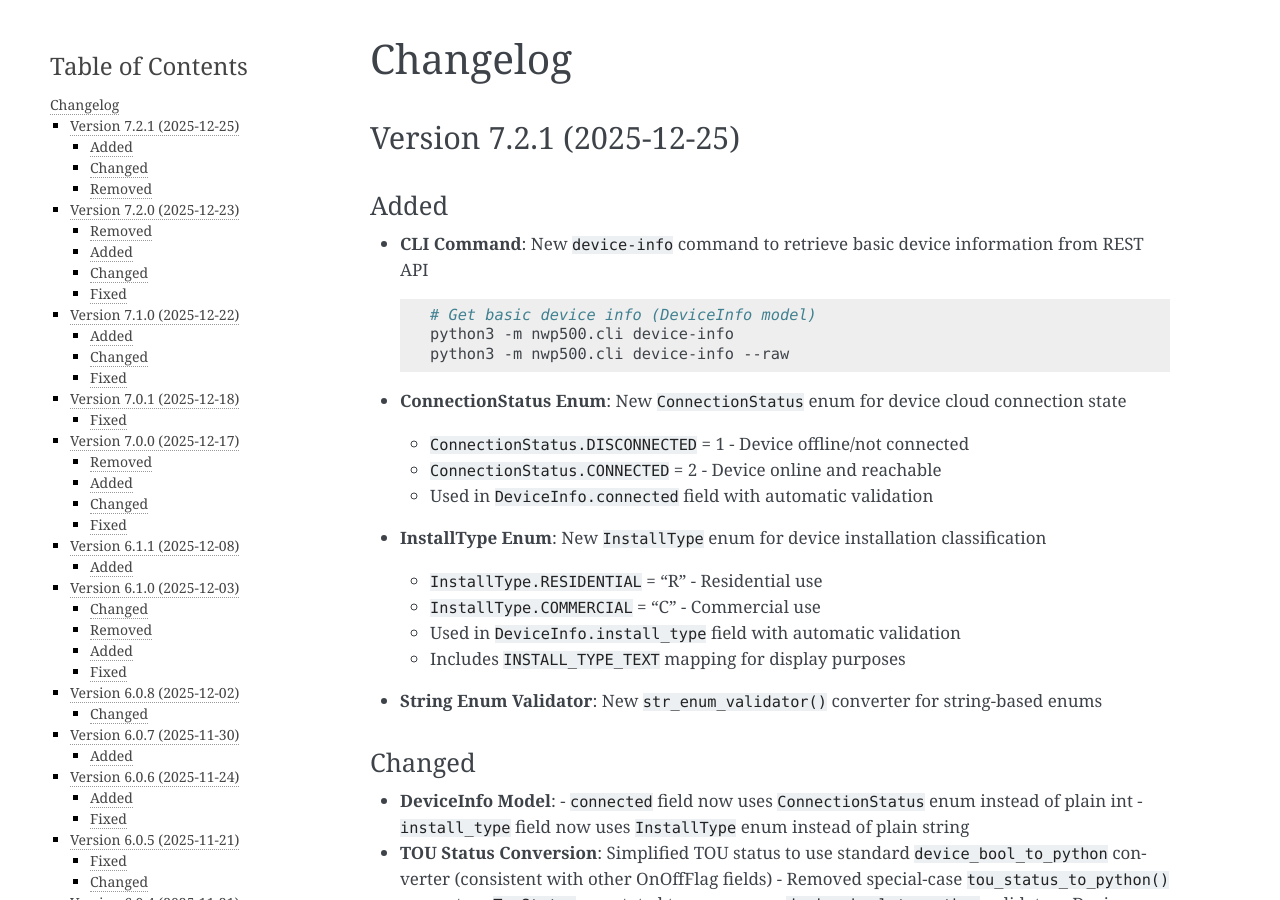
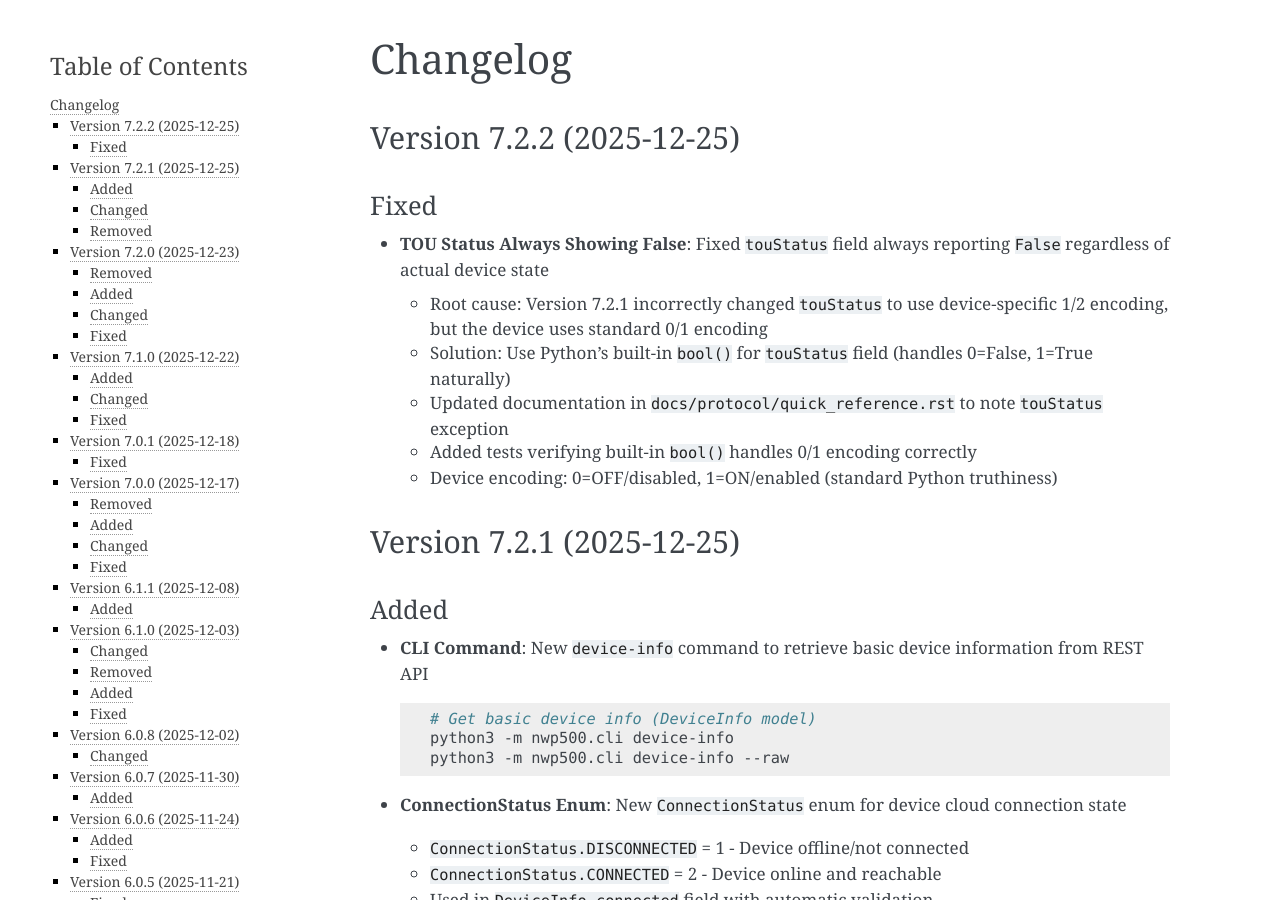
Before and after one commit to eman/nwp500-python, a Sphinx documentation site: the page built from docs/changelog.rst, in a window 1280 px wide and 900 px high. Built offline with Sphinx 7.4.7, drawn with Linux system fonts in a browser that asks for light colours.

Commit message:
Fix TOU status always showing False
Root cause: touStatus field was incorrectly using device_bool_to_python
converter (1/2 encoding), but the device uses standard 0/1 encoding.

Solution: Use Python's built-in bool() which naturally handles 0=False,
1=True encoding. This is simpler than a custom converter.

Changes:
- models.py: Use BeforeValidator(bool) for TouStatus field
- tests: Added TestBuiltinBoolForTouStatus with 15 test cases
- docs: Updated quick_reference.rst noting touStatus exception
- CHANGELOG.rst: Added Version 7.2.2 entry

Device encoding: 0=disabled/False, 1=enabled/True

Fixes issue where TOU status always reported False regardless of
actual device state.

All 378 tests passing.

```diff
--- a/CHANGELOG.rst
+++ b/CHANGELOG.rst
@@ -1,6 +1,19 @@
 =========
 Changelog
 =========
+
+Version 7.2.2 (2025-12-25)
+==========================
+
+Fixed
+-----
+- **TOU Status Always Showing False**: Fixed ``touStatus`` field always reporting ``False`` regardless of actual device state
+
+  - Root cause: Version 7.2.1 incorrectly changed ``touStatus`` to use device-specific 1/2 encoding, but the device uses standard 0/1 encoding
+  - Solution: Use Python's built-in ``bool()`` for ``touStatus`` field (handles 0=False, 1=True naturally)
+  - Updated documentation in ``docs/protocol/quick_reference.rst`` to note ``touStatus`` exception
+  - Added tests verifying built-in ``bool()`` handles 0/1 encoding correctly
+  - Device encoding: 0=OFF/disabled, 1=ON/enabled (standard Python truthiness)
 
 Version 7.2.1 (2025-12-25)
 ==========================
--- a/docs/protocol/quick_reference.rst
+++ b/docs/protocol/quick_reference.rst
@@ -19,10 +19,12 @@ The device uses non-standard boolean encoding in many status fields:
      - Notes
    * - **1**
      - OFF / False
-     - Standard: False value. Used for power, TOU status, and most feature flags.
+     - Standard: False value. Used for power and most feature flags.
    * - **2**
      - ON / True
      - Standard: True value.
+
+**Exception:** The ``touStatus`` field uses 0/1 encoding (0=disabled, 1=enabled) instead of the standard 1/2 encoding.
 
 **Why 1 & 2?**
 This likely stems from legacy firmware design where:
```
Also changed, not shown: 2 other files.
